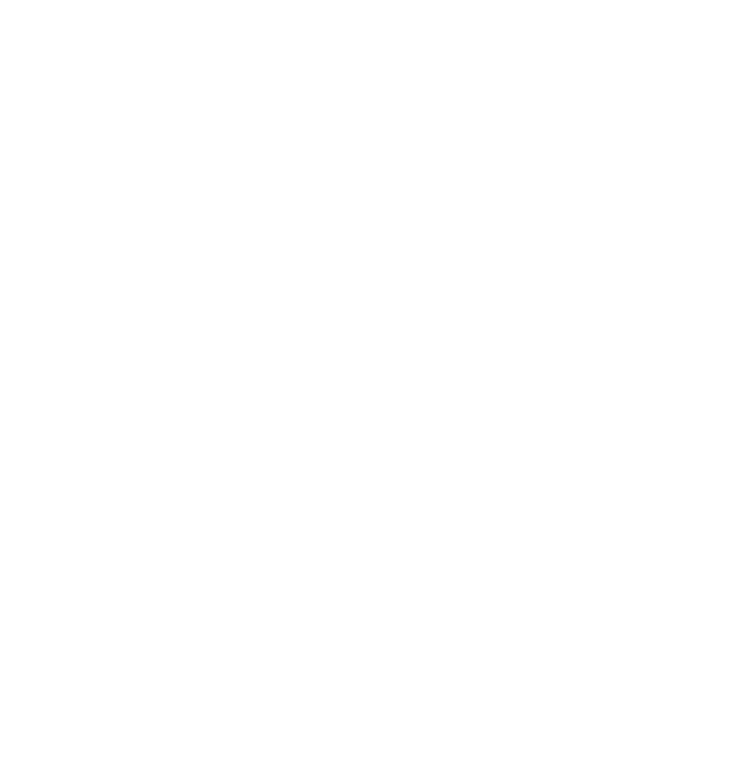
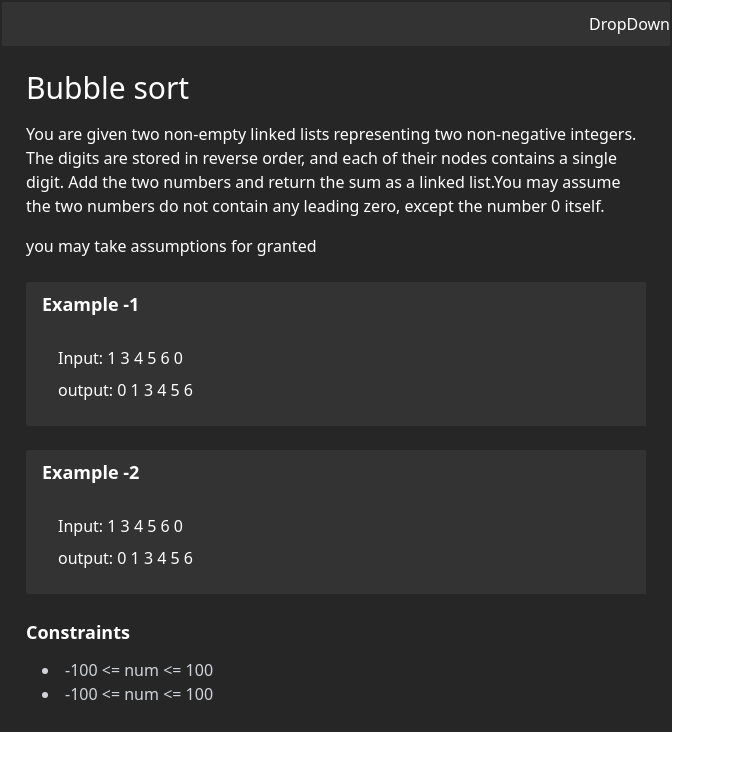
Before and after one commit to tsn67/HATS-Lab-Management-System-Miniproject, a React (Vite) app in the folder frontend/: page / in a window 1280 px wide. Shown: the top 770 px of the page, without its empty margins (0-735 px from the left). Built offline with nearby package versions, Linux system fonts and the light colour scheme; a web font is replaced by a local one.

Commit message:
initial-question-bar

```diff
--- a/frontend/src/App.jsx
+++ b/frontend/src/App.jsx
@@ -2,14 +2,33 @@
 import './styles/index.css'
 import { Provider } from 'react-redux'
 import { store } from './redux/store'
-import Button from './components/Button'
-import { Camera } from 'lucide-react'
+import QuestionBar from './components/QuestionBar'
+
+
 
 const App = () => {
+    const questionDetails = {
+        title : 'Bubble sort',
+
+        problemStatement : 'You are given two non-empty linked lists representing two non-negative integers. The digits are stored in reverse order, and each of their nodes contains a single digit. Add the two numbers and return the sum as a linked list.You may assume the two numbers do not contain any leading zero, except the number 0 itself.',
+
+        assumption : 'you may take assumptions for granted',
+
+        firstExample : '1 3 4 5 6 0',
+        firstExampleAns : '0 1 3 4 5 6',
+
+        secondExample : '1 3 4 5 6 0',
+        secondExampleAns : '0 1 3 4 5 6',
+
+        constraint1 : ' -100 <= num <= 100',
+        constraint2 : ' -100 <= num <= 100'
+
+    }
+
     return (
         <Provider store={store}>
             <div>
-
+                <QuestionBar questionDetails={questionDetails}/>
             </div>
         </Provider>
     )
--- /dev/null
+++ b/frontend/src/components/DropDown.jsx
@@ -0,0 +1,9 @@
+import React from 'react'
+
+function DropDown() {
+  return (
+    <div>DropDown</div>
+  )
+}
+
+export default DropDown
--- /dev/null
+++ b/frontend/src/components/QuestionBar.jsx
@@ -0,0 +1,74 @@
+import React from 'react';
+import Button from './Button';
+import DropDown from './DropDown'
+
+const QuestionBar = ({ questionDetails, dropDown }) => {
+    return (
+        <div  className="bg-darkGray text-white max-w-2xl h-auto border-2 border-darkGray ">
+            {/* Header */}
+            <div className="flex justify-between items-center mb-4 bg-secondaryGray h-11">
+                <Button/>
+                <DropDown />
+            </div>
+
+            <div className='m-6'>
+                {/* Title */}
+                <h1 className="text-3xl  mb-4">{questionDetails.title}</h1>
+
+                {/* Problem Description */}
+                <div className="space-y-4 mb-6">
+                    <p className="text-textGray text-base">
+                        {questionDetails.problemStatement}
+                    </p>
+                    <p className="text-textGray">
+                        {questionDetails.assumption}
+                    </p>
+                </div>
+
+                {/* Examples */}
+                <div className="space-y-6 ">
+                    <div className='bg-secondaryGray rounded-l p-2 pl-4'>
+                        <h2 className="text-lg font-semibold mb-3">Example -1</h2>
+                        <div className="p-4 rounded">
+                            <div className="mb-2">
+                                <span className="text-textGray">Input: </span>
+                                <span> {questionDetails.firstExample}</span>
+                            </div>
+                            <div>
+                                <span className="text-textGray">output: </span>
+                                <span> {questionDetails.firstExampleAns}</span>
+                            </div>
+                        </div>
+                    </div>
+
+                    <div className='bg-secondaryGray rounded-l p-2 pl-4'>
+                        <h2 className="text-lg font-semibold mb-3">Example -2</h2>
+                        <div className="p-4 rounded">
+                            <div className="mb-2">
+                                <span className="text-textGray">Input: </span>
+                                <span> {questionDetails.secondExample}</span>
+                            </div>
+                            <div>
+                                <span className="text-textGray">output: </span>
+                                <span> {questionDetails.secondExampleAns}</span>
+                            </div>
+                        </div>
+                    </div>
+
+                    {/* Constraints */}
+
+
+                    <div>
+                        <h2 className="text-lg font-semibold mb-3">Constraints</h2>
+                        <ul className="list-disc list-inside text-gray-300 pl-4">
+                            <li>{questionDetails.constraint1}</li>
+                            <li>{questionDetails.constraint2}</li>
+                        </ul>
+                    </div>
+                </div>
+            </div>
+        </div>
+    );
+};
+
+export default QuestionBar;
--- a/frontend/tailwind.config.js
+++ b/frontend/tailwind.config.js
@@ -8,7 +8,7 @@
     extend: {
       colors: {
         primaryDark: '#000000',
-        textGray: '#9F8F8F',
+        textGray: 'text-gray-300',
         textRed: '#F6664C',
         backgroundRed: '#322525',
         textGreen: '#45BF72',
```
